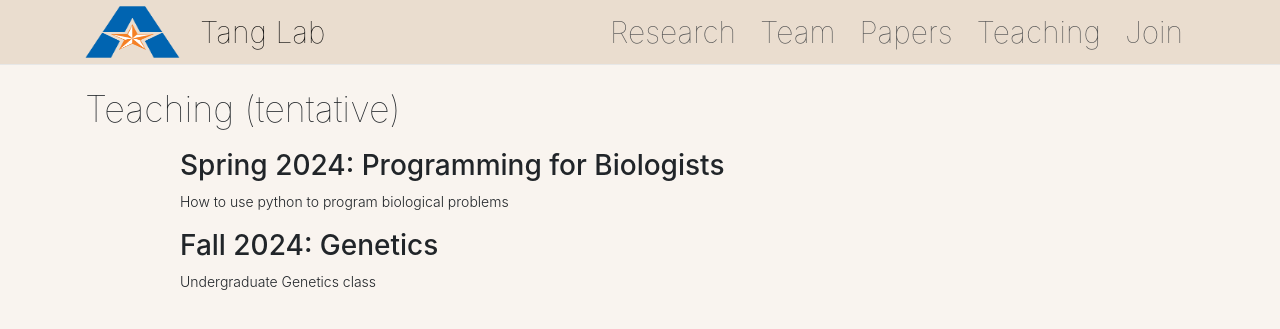
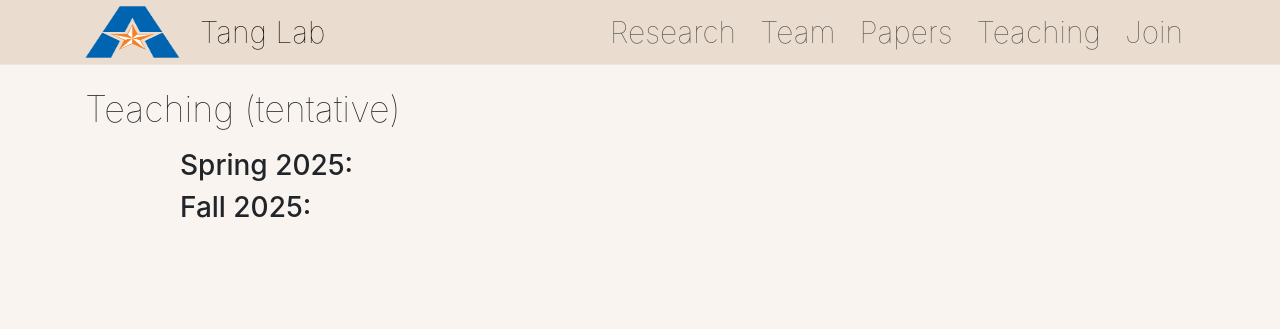
Before and after one commit to qingtanglab/qingtanglab.github.io, a Jekyll site: the page built from teaching/_posts/2023-05-08-teaching.md, in a window 1280 px wide. Shown: the top 329 px of the page. Built offline with Jekyll 4.4.1, drawn with Linux system fonts in a browser that asks for light colours.

Commit message:
Update 2023-05-08-teaching.md

```diff
--- a/teaching/_posts/2023-05-08-teaching.md
+++ b/teaching/_posts/2023-05-08-teaching.md
@@ -5,8 +5,7 @@ title:  Teaching (tentative)
 
 
 
-## Spring 2024: Programming for Biologists
-How to use python to program biological problems
+## Spring 2025:
 
-## Fall 2024: Genetics
-Undergraduate Genetics class
+
+## Fall 2025:
```
